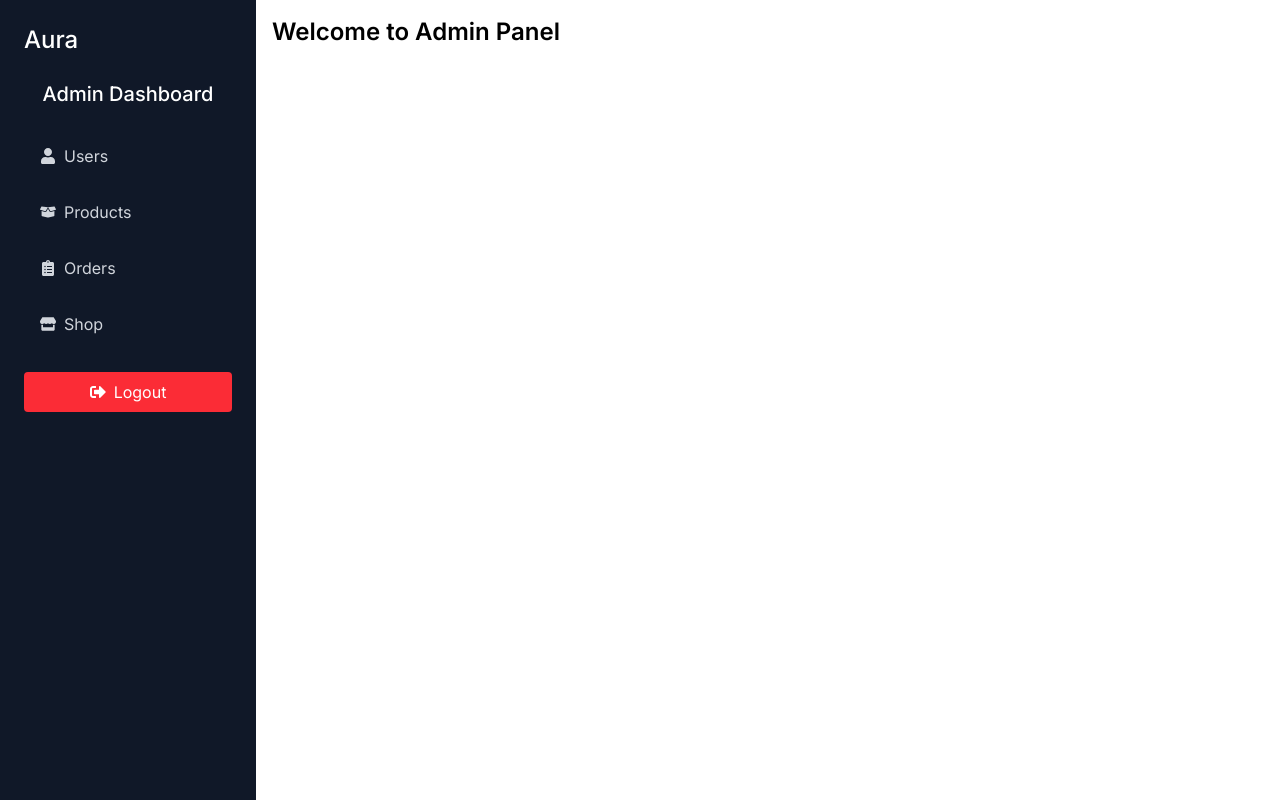
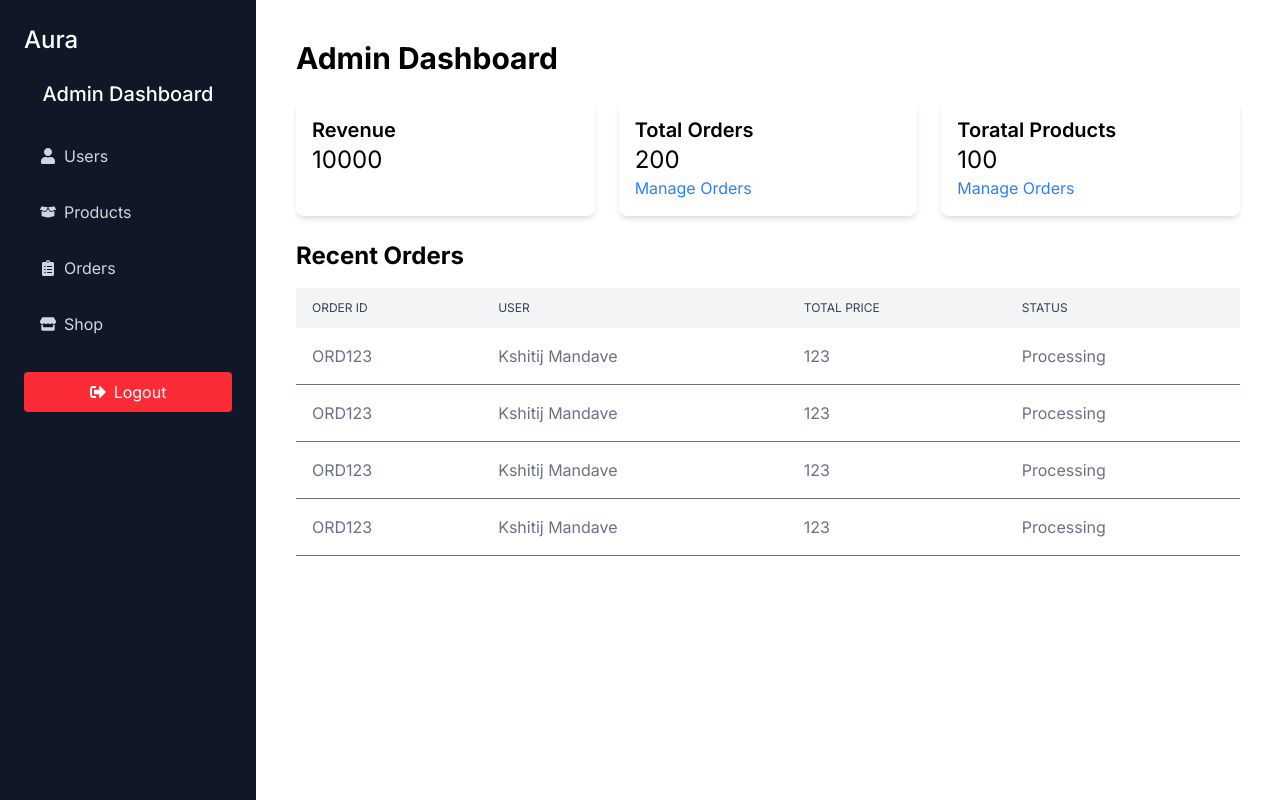
Before and after one commit to kshitijMandave/E_Com, a React (Vite) app in the folder frontend/: page /admin in a window 1280 px wide. Built offline with nearby package versions, Linux system fonts and the light colour scheme.

Commit message:
Created AdminHomePage Which we are rendering to the Admin Layout page to See All the Revenue orders and products , and Admin Dashboard

```diff
--- a/frontend/src/App.jsx
+++ b/frontend/src/App.jsx
@@ -13,6 +13,7 @@
 import OrderDetailsPage from "./Pages/OrderDetailsPage";
 import MyOrdersPage from "./Pages/MyOrdersPage";
 import AdminLayout from "./Components/Admin/AdminLayout";
+import AdminHomePage from "./Pages/AdminHomePage";
 
 function App() {
   return (
@@ -35,7 +36,10 @@
           <Route path="my-orders" element={<MyOrdersPage />} />
         </Route>
         {/* You can define Admin layout here later */}
-        <Route path="/admin" element={<AdminLayout />} />
+        <Route path="/admin" element={<AdminLayout />}>
+          {/* Admin Layout */}
+          <Route index element={<AdminHomePage />} />
+        </Route>
       </Routes>
     </BrowserRouter>
   );
--- a/frontend/src/Components/Admin/AdminLayout.jsx
+++ b/frontend/src/Components/Admin/AdminLayout.jsx
@@ -1,6 +1,8 @@
 import { useState } from "react";
 import { FaBars } from "react-icons/fa";
 import AdminSidebar from "./AdminSidebar";
+import AdminHomePage from "../../Pages/AdminHomePage";
+import { Outlet } from "react-router-dom";
 
 function Admin() {
   const [isSidebarOpen, setIsSidebarOpen] = useState(false);
@@ -39,7 +41,7 @@
       {/* Main Content Area */}
       <div className="flex-1 p-4">
         {/* Add your main content here */}
-        <h2 className="text-2xl font-semibold">Welcome to Admin Panel</h2>
+        <Outlet />
       </div>
     </div>
   );
--- /dev/null
+++ b/frontend/src/Pages/AdminHomePage.jsx
@@ -0,0 +1,92 @@
+import { Link } from "react-router-dom";
+function AdminHomePage() {
+  const orders = [
+    {
+      _id: "ORD123",
+      user: { name: "Kshitij Mandave" },
+      totalPrice: 123,
+      status: "Processing",
+    },
+    {
+      _id: "ORD123",
+      user: { name: "Kshitij Mandave" },
+      totalPrice: 123,
+      status: "Processing",
+    },
+    {
+      _id: "ORD123",
+      user: { name: "Kshitij Mandave" },
+      totalPrice: 123,
+      status: "Processing",
+    },
+    {
+      _id: "ORD123",
+      user: { name: "Kshitij Mandave" },
+      totalPrice: 123,
+      status: "Processing",
+    },
+  ];
+  return (
+    <div className="max-w-7xl max-auto p-6">
+      <h1 className="text-3xl font-bold mb-6 ">Admin Dashboard</h1>
+      <div className="grid grid-cols-1 sm:grid-cols-2 lg:grid-cols-3 gap-6">
+        <div className="p-4 shadow-md rounded-lg">
+          <h2 className="text-xl font-semibold">Revenue</h2>
+          <p className="text-2xl">10000</p>
+        </div>
+        <div className="p-4 shadow-md rounded-lg">
+          <h2 className="text-xl font-semibold">Total Orders</h2>
+          <p className="text-2xl">200</p>
+          <Link to="/admin/orders " className="text-blue-500 hover:underline">
+            Manage Orders
+          </Link>
+        </div>
+        <div className="p-4 shadow-md rounded-lg">
+          <h2 className="text-xl font-semibold">Toratal Products</h2>
+          <p className="text-2xl">100</p>
+          <Link to="/admin/orders " className="text-blue-500 hover:underline">
+            Manage Orders
+          </Link>
+        </div>
+      </div>
+      <div className="mt-6">
+        <h2 className="text-2xl font-bold mb-4">Recent Orders</h2>
+        <div className="overflow-x-auto">
+          <table className="min-w-full text-left text-gray-500">
+            <thead className="bg-gray-100 text-xs uppercase text-gray-700">
+              <tr>
+                <td className="py-3 px-4">Order ID</td>
+                <td className="py-3 px-4">User</td>
+                <td className="py-3 px-4">Total Price</td>
+                <td className="py-3 px-4">Status</td>
+              </tr>
+            </thead>
+            <tbody>
+              {orders.length > 0 ? (
+                orders.map((order) => (
+                  <tr
+                    key={order._id}
+                    className="border-b hover:bg-gray-50 cursor-pointer"
+                  >
+                    <td className="p-4">{order._id}</td>
+                    <td className="p-4">{order.user.name}</td>
+                    <td className="p-4">{order.totalPrice}</td>
+                    <td className="p-4">{order.status}</td>
+                  </tr>
+                ))
+              ) : (
+                <tr>
+                  <td colSpan={4} className="p-4 text-center text-gray-500">
+                    No Recent Orders Found
+                  </td>
+                </tr>
+              )}
+            </tbody>
+          </table>
+        </div>
+      </div>
+    </div>
+  );
+}
+
+export default AdminHomePage;
```
